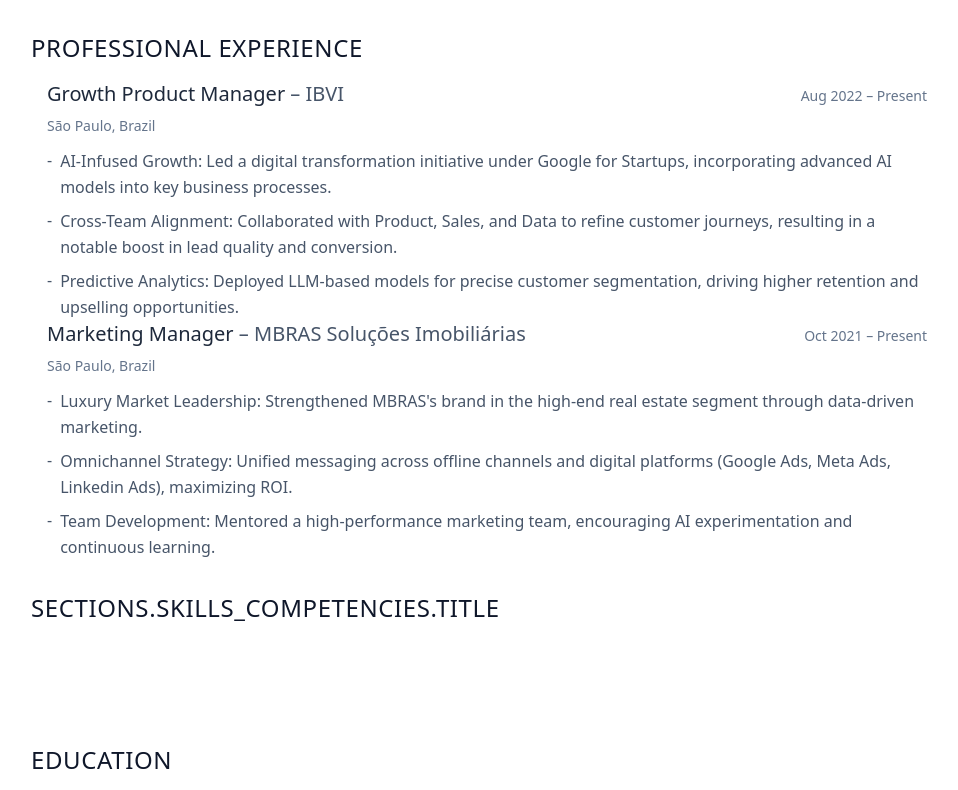
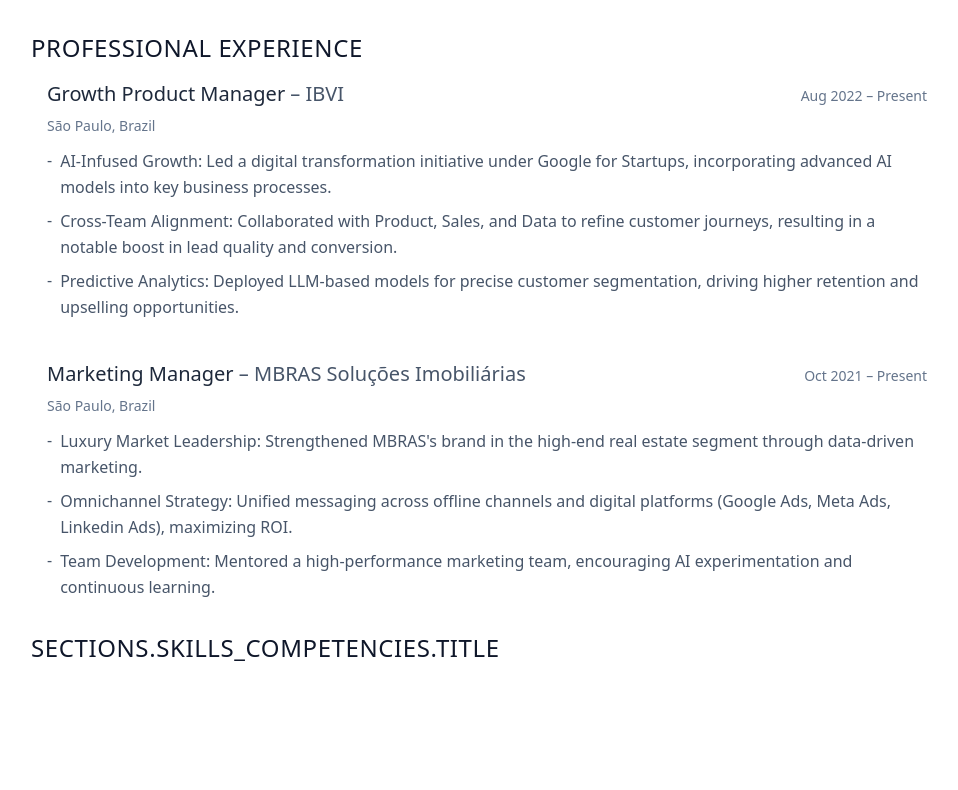
Before and after one commit to limaronaldo/ronaldo-resume, a Next.js app: page / in a window 1280 px wide. Shown: the part 482-1272 px from the top of the page, without its empty margins (161-1119 px from the left). Built offline with nearby package versions, Linux system fonts and the light colour scheme; what i18next-resources-to-backend would draw is missing.

Commit message:
fix breaks 14

```diff
--- a/app/components/Resume.tsx
+++ b/app/components/Resume.tsx
@@ -136,7 +136,7 @@
             <h3 className="text-2xl font-light text-slate-900 mb-4 tracking-wide uppercase">{t('sections.experience.title')}</h3>
 
             {Array.isArray(roles) && roles.map((role, index) => (
-              <div key={index} className="mt-1mb-10 last:mb-0 relative pl-4">
+              <div key={index} className="mt-1 mb-10 last:mb-0 relative pl-4">
                 <div className="flex flex-col">
                   <div className="flex justify-between items-baseline mb-2">
                     <h4 className="text-xl text-slate-800 font-normal">
```
